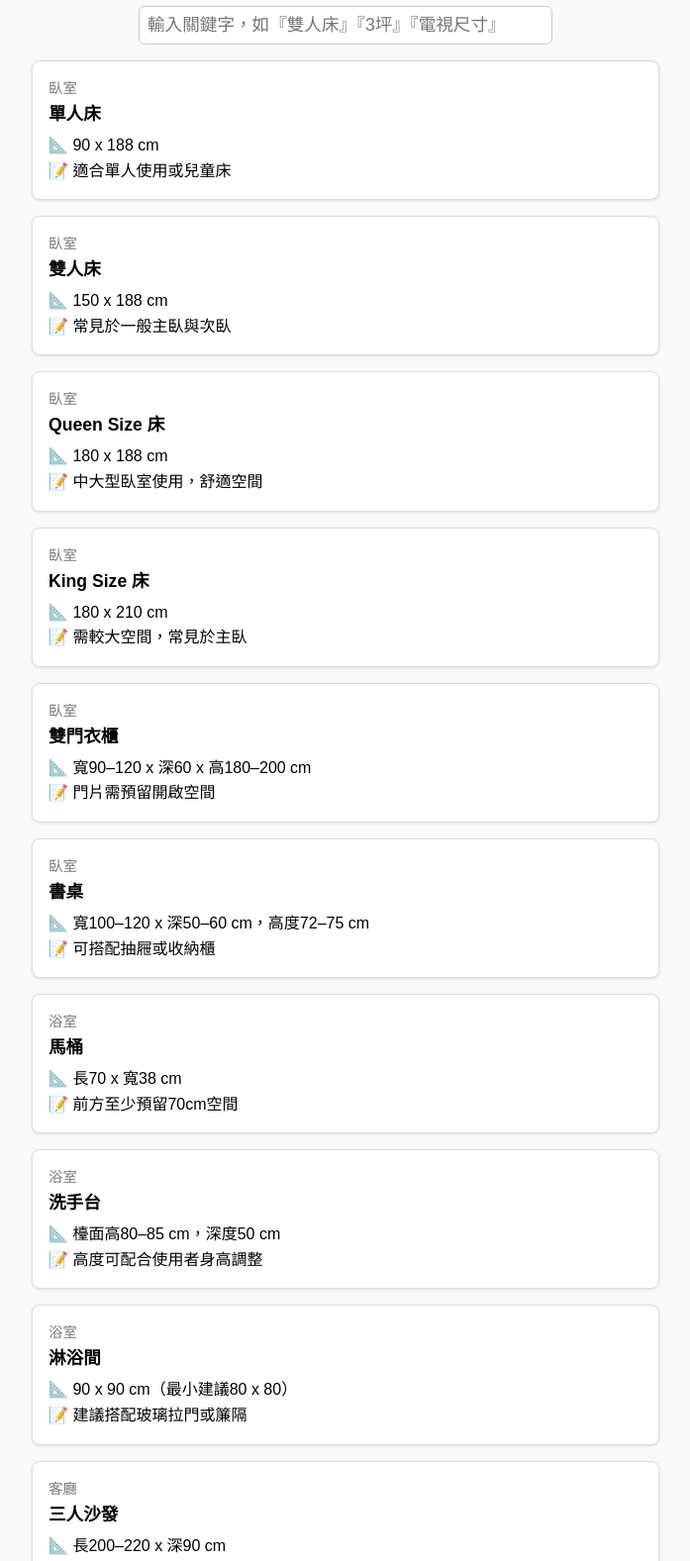
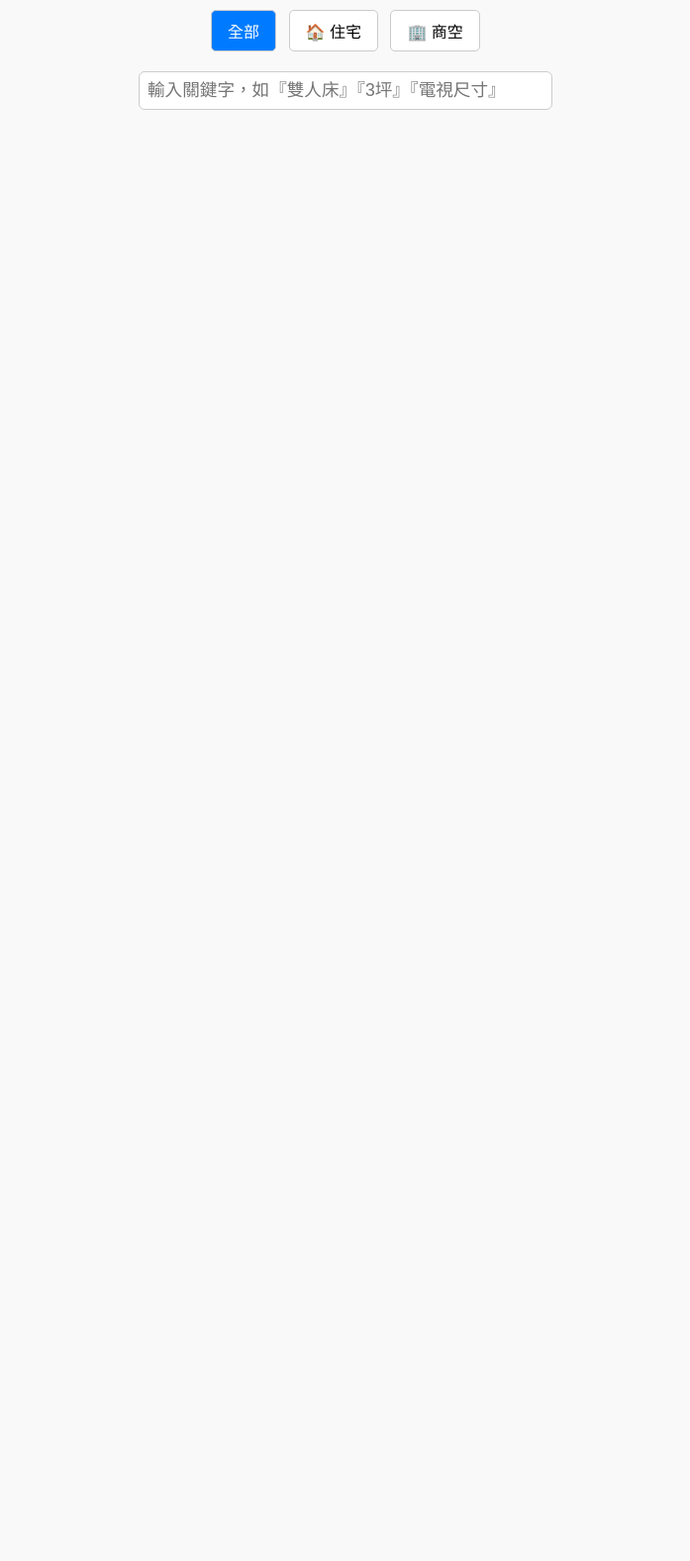
Before and after one commit to kuo1223/sizebook, a plain HTML site: page index.html in a window 1280 px wide. Shown: the part 120-1697 px from the top of the page at 99% size, without its empty margins (291-988 px from the left). After the commit the page ends 800 px from the top, so only its background shows below. Drawn offline with Linux system fonts and the light colour scheme.

Commit message:
Add files via upload

```diff
--- a/index.html
+++ b/index.html
@@ -4,7 +4,7 @@
 <head>
   <meta charset="UTF-8">
   <meta name="viewport" content="width=device-width, initial-scale=1.0">
-  <title>尺寸本本 – 快速查詢工具</title>
+  <title>尺寸本本</title>
   <style>
     body {
       font-family: "Noto Sans TC", sans-serif;
@@ -16,6 +16,23 @@
     h1 {
       text-align: center;
       color: #333;
+    }
+    #filter {
+      text-align: center;
+      margin: 1rem 0;
+    }
+    .filter-btn {
+      padding: 0.5rem 1rem;
+      margin: 0.25rem;
+      font-size: 1rem;
+      border-radius: 5px;
+      border: 1px solid #ccc;
+      background-color: #fff;
+      cursor: pointer;
+    }
+    .filter-btn.active {
+      background-color: #007bff;
+      color: white;
     }
     #search {
       display: block;
@@ -36,9 +53,14 @@
       max-width: 600px;
       box-shadow: 0 1px 3px rgba(0,0,0,0.1);
     }
+    .type {
+      font-size: 0.85rem;
+      font-weight: bold;
+      color: #999;
+    }
     .category {
       font-size: 0.9rem;
-      color: #777;
+      color: #555;
     }
     .item {
       font-size: 1.1rem;
@@ -52,122 +74,48 @@
 </head>
 <body>
   <h1>📏 尺寸本本</h1>
+
+  <div id="filter">
+    <button class="filter-btn active" onclick="filterType('全部')">全部</button>
+    <button class="filter-btn" onclick="filterType('住宅')">🏠 住宅</button>
+    <button class="filter-btn" onclick="filterType('商空')">🏢 商空</button>
+  </div>
+
   <input type="text" id="search" placeholder="輸入關鍵字，如『雙人床』『3坪』『電視尺寸』">
   <div id="results"></div>
+
   <script>
-const data = [
-  {
-    "type": "住宅",
-    "category": "臥室",
-    "item": "單人床",
-    "value": "90 x 188 cm",
-    "note": "適合單人使用或兒童床"
-  },
-  {
-    "type": "住宅",
-    "category": "臥室",
-    "item": "雙人床",
-    "value": "150 x 188 cm",
-    "note": "常見於一般主臥與次臥"
-  },
-  {
-    "type": "住宅",
-    "category": "臥室",
-    "item": "Queen Size 床",
-    "value": "180 x 188 cm",
-    "note": "中大型臥室使用，舒適空間"
-  },
-  {
-    "type": "住宅",
-    "category": "臥室",
-    "item": "King Size 床",
-    "value": "180 x 210 cm",
-    "note": "需較大空間，常見於主臥"
-  },
-  {
-    "type": "住宅",
-    "category": "臥室",
-    "item": "雙門衣櫃",
-    "value": "寬90–120 x 深60 x 高180–200 cm",
-    "note": "門片需預留開啟空間"
-  },
-  {
-    "type": "住宅",
-    "category": "臥室",
-    "item": "書桌",
-    "value": "寬100–120 x 深50–60 cm，高度72–75 cm",
-    "note": "可搭配抽屜或收納櫃"
-  },
-  {
-    "type": "住宅",
-    "category": "浴室",
-    "item": "馬桶",
-    "value": "長70 x 寬38 cm",
-    "note": "前方至少預留70cm空間"
-  },
-  {
-    "type": "住宅",
-    "category": "浴室",
-    "item": "洗手台",
-    "value": "檯面高80–85 cm，深度50 cm",
-    "note": "高度可配合使用者身高調整"
-  },
-  {
-    "type": "住宅",
-    "category": "浴室",
-    "item": "淋浴間",
-    "value": "90 x 90 cm（最小建議80 x 80）",
-    "note": "建議搭配玻璃拉門或簾隔"
-  },
-  {
-    "type": "住宅",
-    "category": "客廳",
-    "item": "三人沙發",
-    "value": "長200–220 x 深90 cm",
-    "note": "建議沙發後方預留10–20cm"
-  },
-  {
-    "type": "住宅",
-    "category": "客廳",
-    "item": "單人沙發",
-    "value": "90 x 90 cm",
-    "note": "適合搭配茶几與腳凳"
-  },
-  {
-    "type": "住宅",
-    "category": "客廳",
-    "item": "電視櫃",
-    "value": "高40–55 cm，深35–45 cm",
-    "note": "搭配壁掛或直立電視"
-  },
-  {
-    "type": "住宅",
-    "category": "客廳",
-    "item": "55吋電視",
-    "value": "寬122 x 高69 cm，建議觀看距離2–2.5m",
-    "note": "適合中型客廳空間"
-  }
-];
+    const data = [
+      {{type: "住宅", category: "臥室", item: "單人床", value: "90 x 188 cm", note: "適合單人使用或兒童床"}},
+      {{type: "住宅", category: "臥室", item: "雙人床", value: "150 x 188 cm", note: "常見於一般主臥與次臥"}},
+      {{type: "住宅", category: "臥室", item: "Queen Size 床", value: "180 x 188 cm", note: "中大型臥室使用，舒適空間"}},
+      {{type: "住宅", category: "臥室", item: "King Size 床", value: "180 x 210 cm", note: "需較大空間，常見於主臥"}},
+      {{type: "商空", category: "常用尺寸", item: "坪 ↔ 平方公尺", value: "1坪 = 3.3058㎡，1㎡ ≒ 0.3025坪", note: "常用於室內面積估算"}},
+      {{type: "商空", category: "常用尺寸", item: "cm ↔ inch", value: "1 inch = 2.54 cm，1 cm = 0.3937 inch", note: "常見於家具與螢幕標示"}}
+    ];
+
     const results = document.getElementById("results");
     const searchInput = document.getElementById("search");
+    let activeType = "全部";
 
     function renderList(keyword = "") {
       results.innerHTML = "";
       const filtered = data.filter(d =>
-        d.item.includes(keyword) ||
-        d.value.includes(keyword) ||
-        d.note.includes(keyword)
+        (activeType === "全部" || d.type === activeType) &&
+        (d.item.includes(keyword) ||
+         d.value.includes(keyword) ||
+         d.note.includes(keyword) ||
+         d.category.includes(keyword))
       );
-
       if (filtered.length === 0) {
         results.innerHTML = '<p style="text-align:center; color:#999;">找不到符合的資料</p>';
         return;
       }
-
       filtered.forEach(d => {
         const card = document.createElement("div");
         card.className = "card";
         card.innerHTML = `
+          <div class="type">${d.type}</div>
           <div class="category">${d.category}</div>
           <div class="item">${d.item}</div>
           <div class="value">📐 ${d.value}</div>
@@ -175,6 +123,14 @@ const data = [
         `;
         results.appendChild(card);
       });
+    }
+
+    function filterType(type) {
+      activeType = type;
+      document.querySelectorAll(".filter-btn").forEach(btn => btn.classList.remove("active"));
+      const btn = Array.from(document.querySelectorAll(".filter-btn")).find(b => b.textContent.includes(type));
+      if (btn) btn.classList.add("active");
+      renderList(searchInput.value);
     }
 
     searchInput.addEventListener("input", e => {
```
